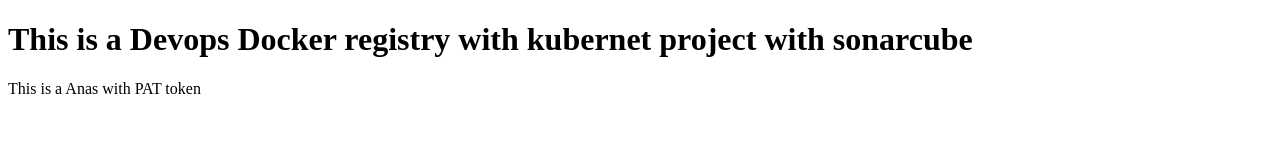
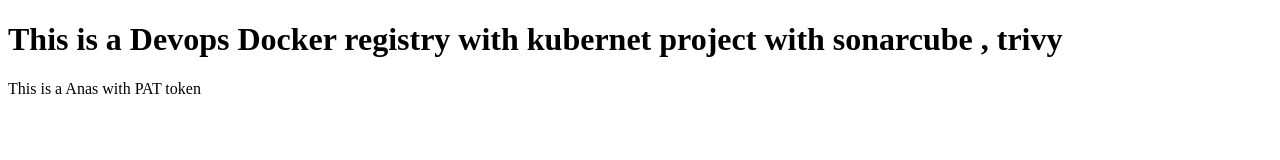
Before and after one commit to flutterdeveloper2025-tech/my-app, a plain HTML site: page websites/index.html in a window 1280 px wide. Drawn offline with Linux system fonts and the light colour scheme.

Commit message:
trivy scan

```diff
--- a/websites/index.html
+++ b/websites/index.html
@@ -5,7 +5,7 @@
 </head>
 <body>
 
-    <h1>This is a Devops Docker registry with kubernet project with sonarcube</h1>
+    <h1>This is a Devops Docker registry with kubernet project with sonarcube , trivy</h1>
     <p>This is a Anas with PAT token</p>
 
 </body>
```
